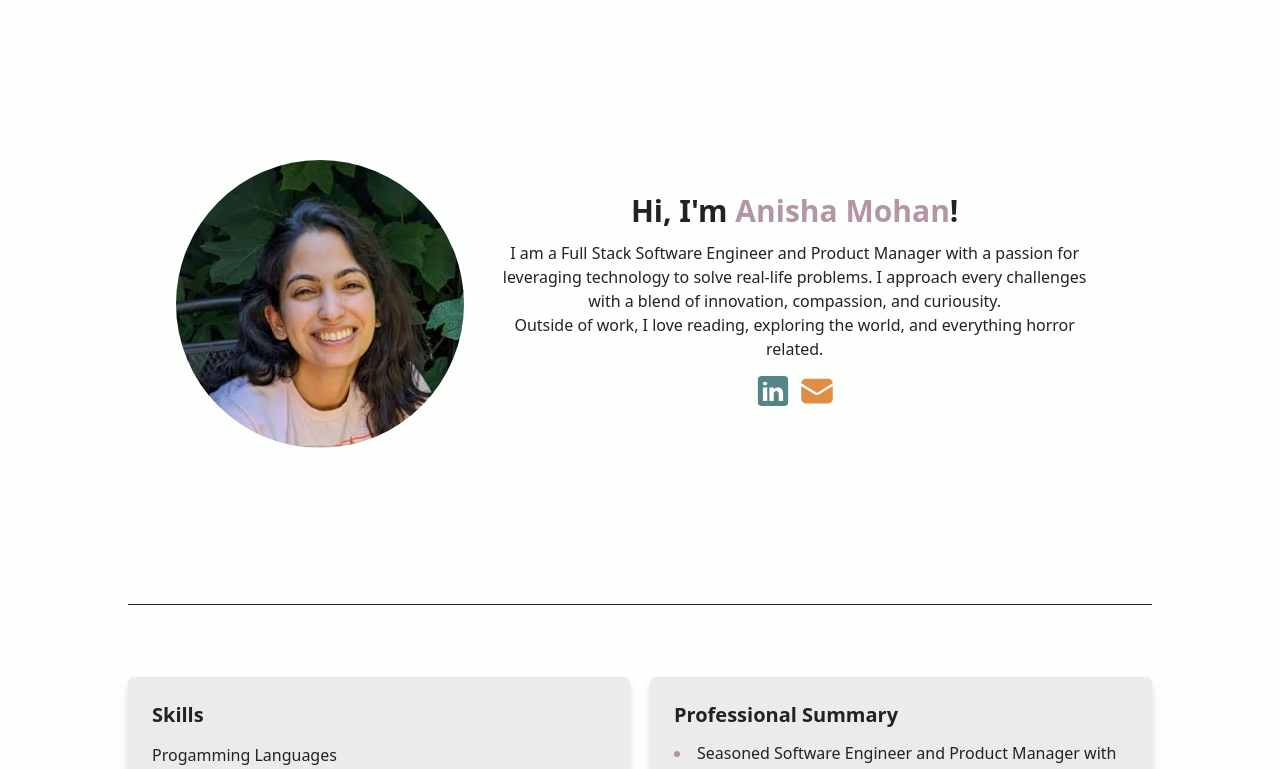
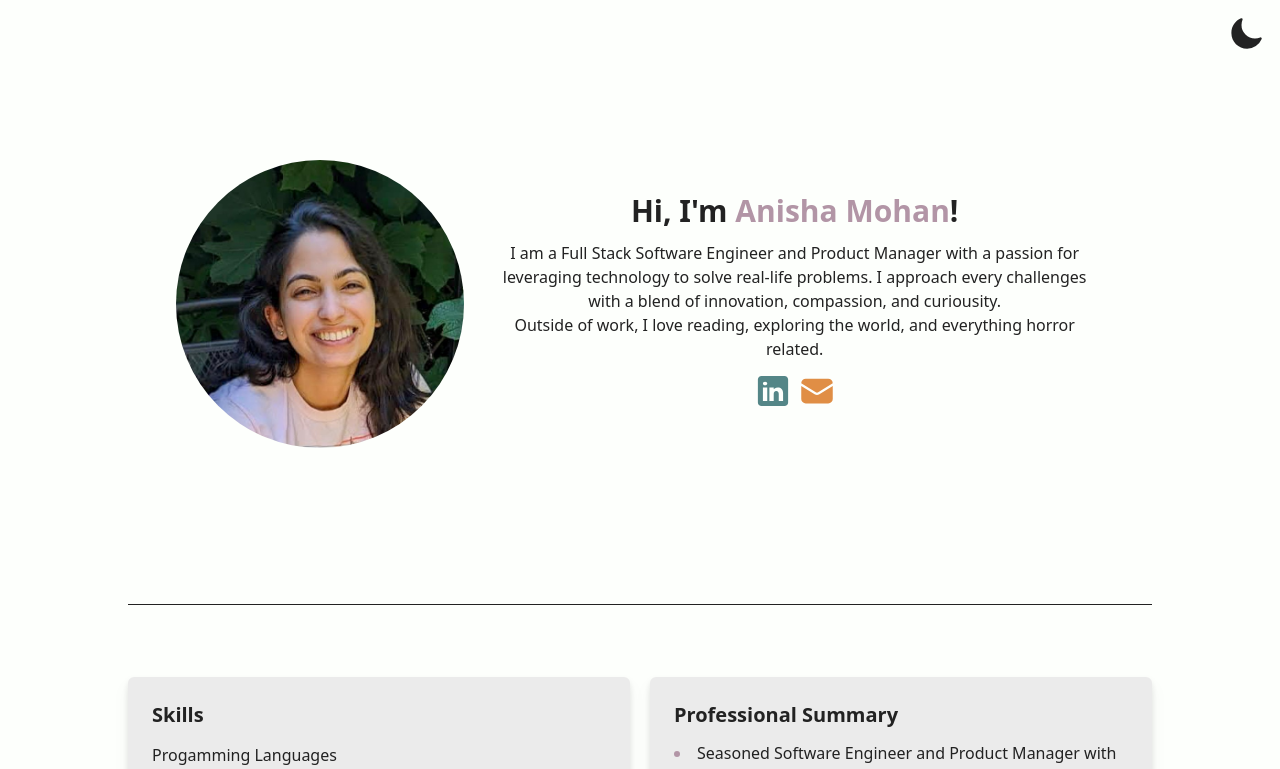
Before and after one commit to anishamohan/anishamohan.github.io, a Next.js app: page / in a window 1280 px wide. Shown: the top 769 px of the page. Built offline with nearby package versions, Linux system fonts and the light colour scheme.

Commit message:
Fixed lil button bug

```diff
--- a/app/components/theme-switcher.tsx
+++ b/app/components/theme-switcher.tsx
@@ -24,8 +24,7 @@ export default function ThemeSwitcher() {
 
   return (<div className="absolute top-0 right-0 m-4">
     <button onClick={() => {(theme === "dark") ? setTheme("light") : setTheme("dark")}} title="Toggle Dark/Light Mode">
-      {theme === "dark" && <SunIcon />}
-      {theme === "light" && <MoonIcon />}
+      {(theme === "dark") ? <SunIcon /> : <MoonIcon />}
     </button>
   </div>)
 }
```
